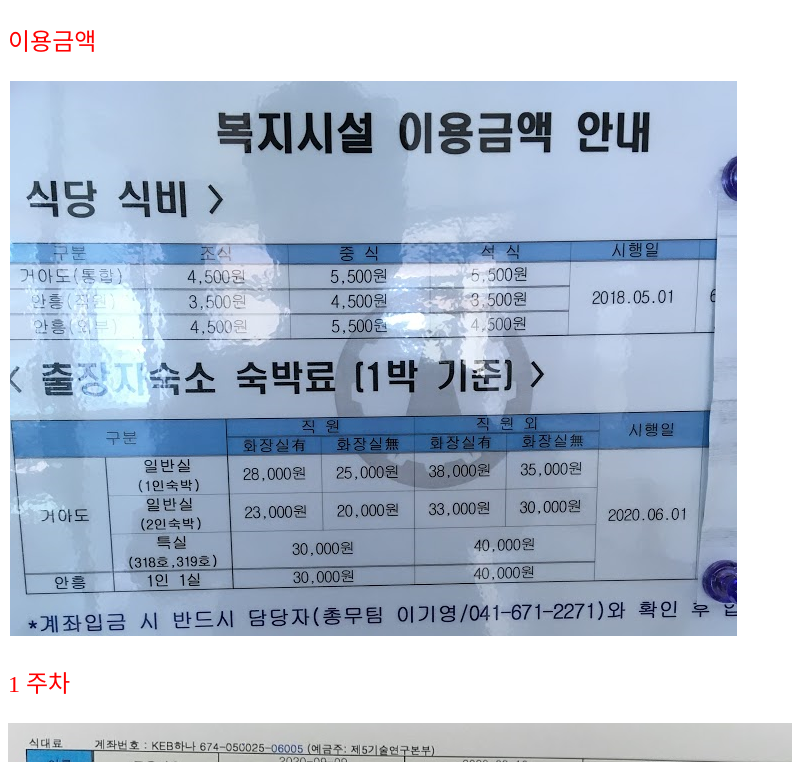
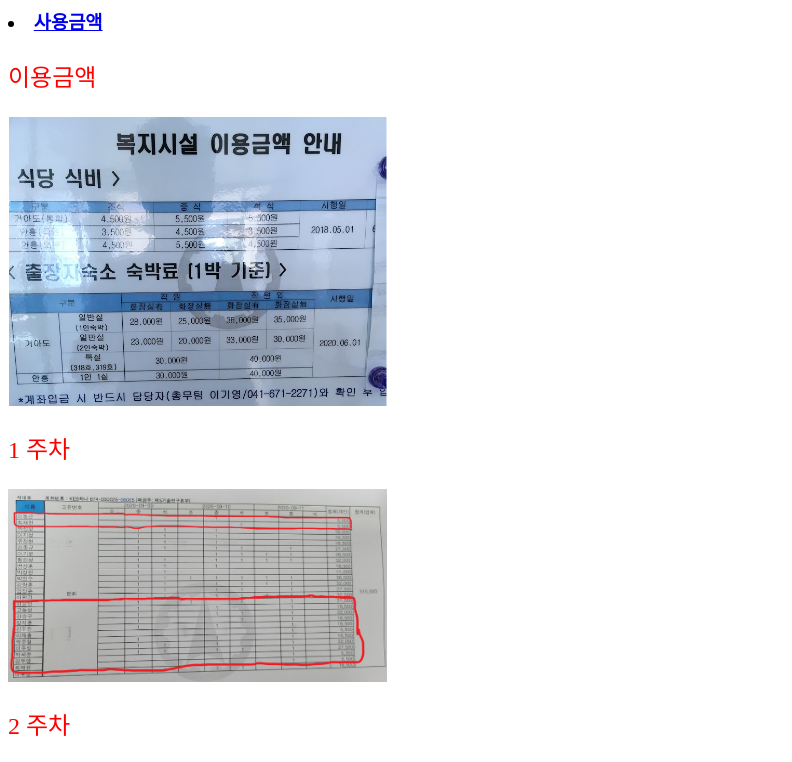
Before and after one commit to devkor/ChulJang, a plain HTML site: page reference.html in a window 1280 px wide. Shown: the part 118-880 px from the top of the page, without its empty margins (0-792 px from the left). Drawn offline with Linux system fonts and the light colour scheme.

Commit message:
Add files via upload

```diff
--- a/reference.html
+++ b/reference.html
@@ -6,21 +6,18 @@
   <meta name="viewport" content="width=device-width, initial-scale=1.0, user-scalable=yes,
 maximum-scale=3.0, minimum-scale=1.0">
     <style>
-        img { max-width:100%; height:auto
+        img { max-width:100%; height:auto}
 
         h1{
-            font-size:45px;
-            text-align:center;
-        }
+              font-size:45px;
+              text-align:center;
+          }
         .center {
             display: block;
 
             width: 30%;
         }
     </style>
-    <meta charset="UTF-8">
-    <meta name="viewport" content="width=device-width">
-    <title>Reference</title>
 </head>
 <body>
 
```
Also changed, not shown: Nudle.png (added), Shusi.png (added).
